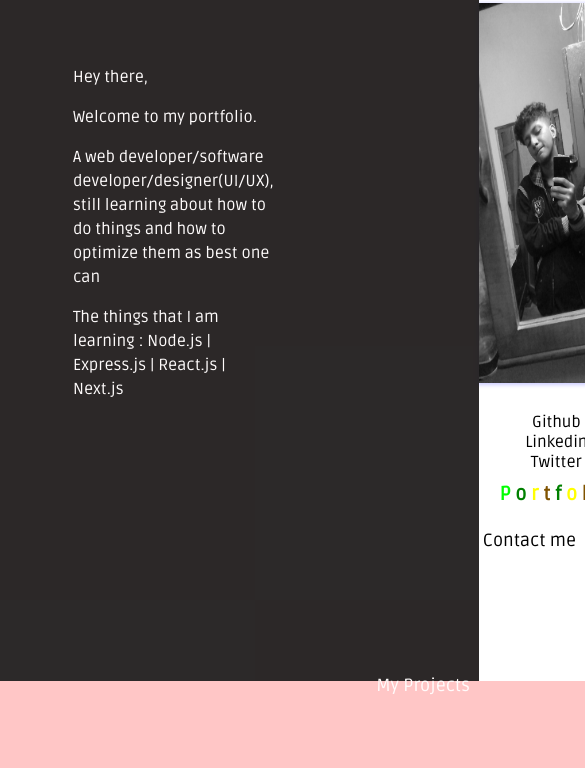
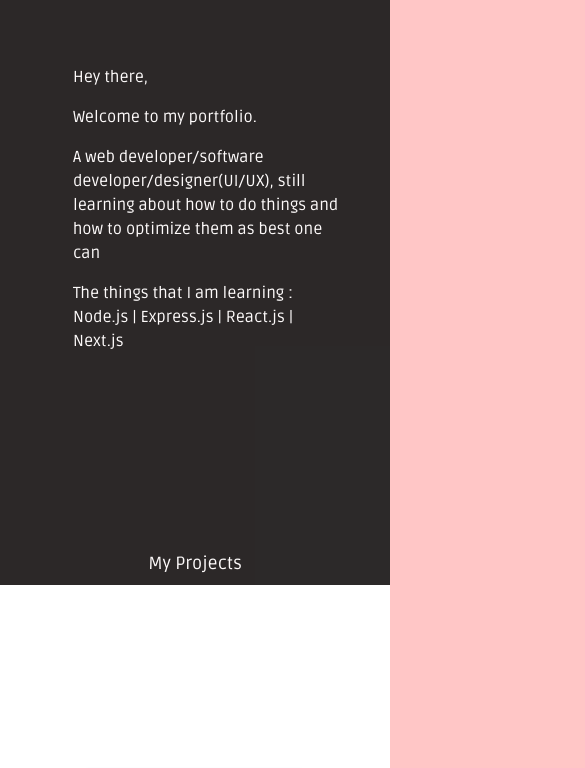
Before and after one commit to pulsejit/portfolio_2, a plain HTML site: page index.html in a window 390 px wide. Shown: the part 163-931 px from the top of the page, 585 px wide, since content can reach past the window. Before the commit the page ends 865 px from the top, so only its background shows below. Drawn offline with Linux system fonts and the light colour scheme; a script that the page names is missing.

Commit message:
some minor changes and made responsive

```diff
--- a/index.html
+++ b/index.html
@@ -38,20 +38,12 @@
                     <a href="https://www.linkedin.com/in/subhajit-chatterjee-660269176" target="_blank">Linkedin</a>
                     <a href="https://twitter.com/Subhaji44304117" target="_blank">Twitter</a>
                 </div>
-                <div class="em">
-                   <spam id= "a">P</spam>
-                   <spam id= "b">o</spam>
-                   <spam id= "c">r</spam>
-                   <spam id= "d">t</spam>
-                   <spam id= "b">f</spam>
-                   <spam id= "c">o</spam>
-                   <spam id= "d">l</spam>
-                   <spam id= "c">i</spam>
-                   <spam id= "a">o</spam>
-               </div>
             </section>
             <footer><a class="link link2" href="#">Contact me</a></footer>
         </div>
     </div>
 </body>
+<!-- <script type="text/javascript" src="script.js"></script> -->
+<script src="https://s3-us-west-2.amazonaws.com/s.cdpn.io/16327/gsap-latest-beta.min.js" charset="utf-8"></script>
+<script src="script.js" charset="utf-8"></script>
 </html>
--- /dev/null
+++ b/script.js
@@ -0,0 +1,10 @@
+gsap.from('header', { opacity:0, duration:.6, y:-10 });
+gsap.from('.profile-picture', { opacity:0, duration:1, delay:0, y:50 });
+
+let width = window.innerWidth;
+if(width <= 880){
+    // alert(`${width}`);
+    // console.log('hole')
+    let myobj = document.getElementById('hamburger');
+    myobj.remove();
+}
--- a/style.css
+++ b/style.css
@@ -27,6 +27,7 @@ body{
     padding: 10px 10px 10px 0;
     /* border-bottom: 2px solid #fff; */
     /* max-width: 240px; */
+    /* position: relative; */
 }
 #left header p{
     margin:0;
@@ -151,81 +152,12 @@ body{
     transform: scaleX(1);
 }
 
-@-webkit-keyframes colours1 {
-      0% {color: #00f;}
-     50% {color: #0f0;}
-     75%{color:#000;}
-     100% {color: #f00;}
-}
-
-@-webkit-keyframes colours2 {
-      0% {color: red;}
-     50% {color: green;}
-     75%{color:black;}
-     100% {color: blue;}
-}
-
-@-webkit-keyframes colours3 {
-      0% {color: purple;}
-     50% {color: yellow;}
-     75%{color:violet;}
-     100% {color: black;}
-}
-
-@-webkit-keyframes colours4 {
-      0% {color: orange;}
-     50% {color: black;}
-     75%{color:blue;}
-     100% {color: purple;}
-}
-
-#a {
-    -webkit-animation-direction: normal;
-    -webkit-animation-duration: 2s;
-    -webkit-animation-iteration-count: infinite;
-    -webkit-animation-name: colours1;
-    /* -webkit-animation-timing-function: ease; */
-    -webkit-animation-timing-function: steps(3, end);
-}
-
-#b {
-    -webkit-animation-direction: normal;
-    -webkit-animation-duration: 2s;
-    -webkit-animation-iteration-count: infinite;
-    -webkit-animation-name: colours2;
-    /* -webkit-animation-timing-function: ease; */
-    -webkit-animation-timing-function: steps(2, end);
-}
-
-#c {
-    -webkit-animation-direction: normal;
-    -webkit-animation-duration: 2s;
-    -webkit-animation-iteration-count: infinite;
-    -webkit-animation-name: colours3;
-    /* -webkit-animation-timing-function: ease; */
-    -webkit-animation-timing-function: steps(2, end);
-}
-
-#d {
-    -webkit-animation-direction: normal;
-    -webkit-animation-duration: 4s;
-    -webkit-animation-iteration-count: infinite;
-    -webkit-animation-name: colours4;
-    /* -webkit-animation-timing-function: ease; */
-    -webkit-animation-timing-function: steps(2, end);
-}
-
-.em{
-  font-size: 1.2rem;
-  font-weight:600;
-  cursor: pointer;
-}
 
 
 /* footer start */
 footer{
     /* padding:5px; */
-    margin-top: 24px;
+    margin-top: 37px;
     margin-left: 4px;
     font-size: 1.1rem;
 }
@@ -247,7 +179,6 @@ footer{
 
 .link1:after{
     content:"";
-/*     display:block; */
     position:absolute;
     width:0;
     right:0;
@@ -259,7 +190,6 @@ footer{
 
 .link2:after{
     content:"";
-/*     display:block; */
     position:absolute;
     width:0;
     right:0;
@@ -275,3 +205,51 @@ footer{
 }
 
 /* footer end */
+
+/* responsive start */
+@media screen and (max-width: 1083px){
+    #left section{
+        margin-bottom: 246px;
+    }
+}
+@media screen and (max-width: 1075px){
+    #left section{
+        margin-bottom: 221px;
+    }
+}
+
+@media screen and (max-width: 939px){
+    #left section{
+        margin-bottom: 196px;
+    }
+}
+
+@media screen and (max-width: 880px){
+    #left{
+        height:100vh;
+    }
+    #wrapper{
+        flex-direction: column;
+    }
+    #left section{
+        margin-right: 40px;
+    }
+    #left footer{
+        margin: 0;
+        justify-content: center;
+    }
+    #hamburger{
+        visibility: hidden;
+    }
+    #right section{
+        padding: 20px;
+    }
+
+    #right footer{
+        margin-top: 10px;
+        display: flex;
+        justify-content: center;
+        padding-bottom: 10px;
+    }
+}
+/* responsive end */
```
